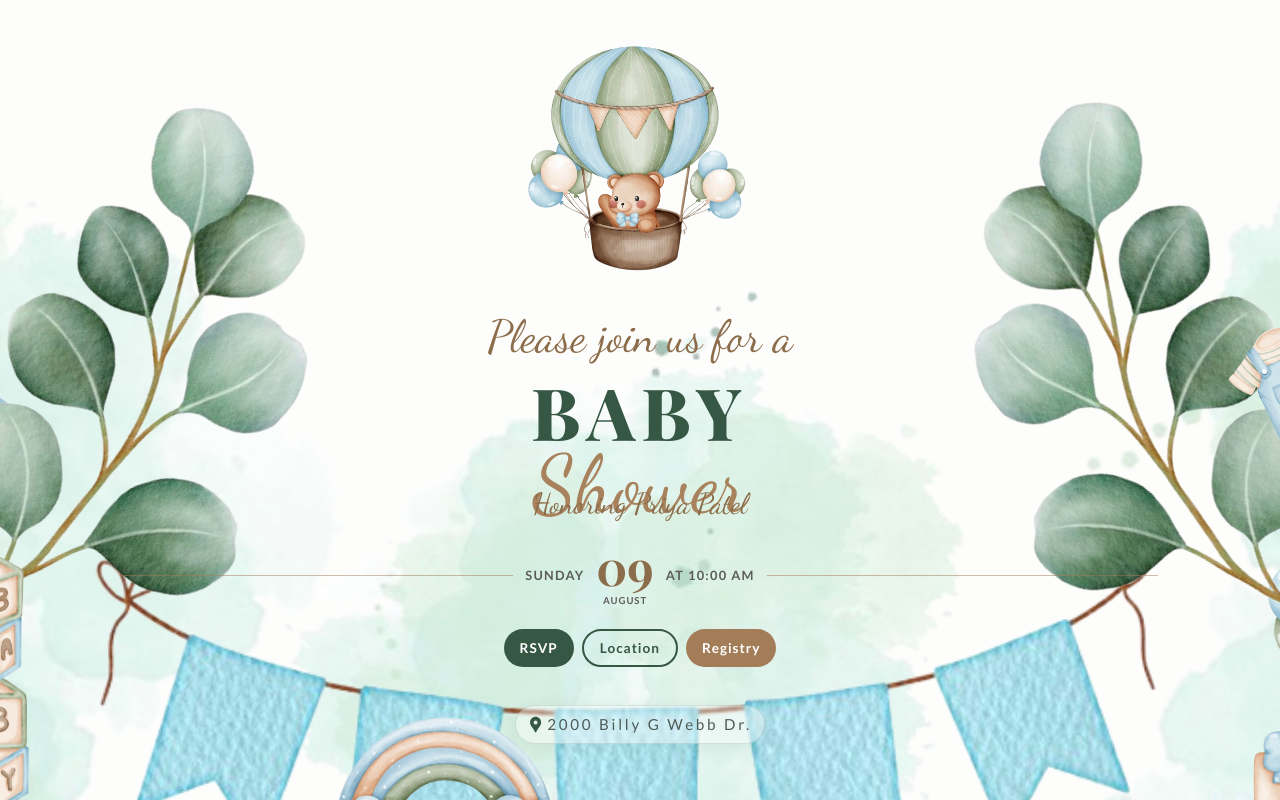
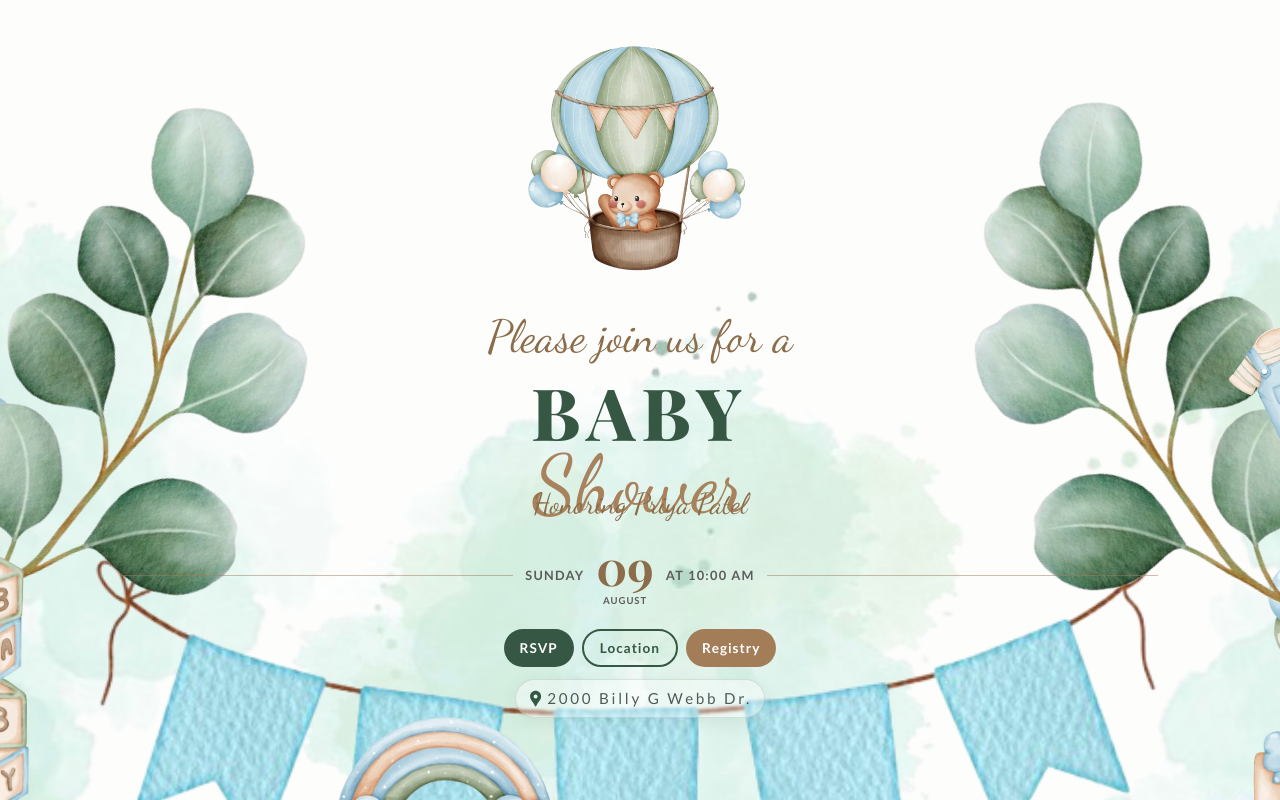
Before and after one commit to rajpatel923/babyshower, a Next.js app: page / in a window 1280 px wide. Built offline with nearby package versions, Linux system fonts and the light colour scheme; a web font is replaced by a local one.

Commit message:
Refactor layout and styles for location display in page component

```diff
--- a/src/app/globals.css
+++ b/src/app/globals.css
@@ -6,7 +6,7 @@ body {
   width: 100%;
   margin: 0;
   padding: 0;
-  overflow: hidden;
+
   background-image: url('/images/bg.png');
   background-size: cover;
   background-position: center;
--- a/src/app/page.tsx
+++ b/src/app/page.tsx
@@ -199,13 +199,13 @@ export default function MobileBabyShowerInvite() {
                     </a>
                 </motion.div>
 
-            </div>
+                <motion.div {...fadeUp(0.7)} className="mt-3 flex w-full items-center justify-center text-center font-(family-name:--font-lato) text-[clamp(0.85rem,2.5vw,0.95rem)] tracking-[0.18em] text-[#4f5b57]">
+                    <div className="inline-flex items-center gap-1 rounded-full border border-[#365744]/15 bg-white/40 px-3 py-2 shadow-[0_4px_18px_rgba(54,87,68,0.08)] backdrop-blur-[1px]">
+                        <MdLocationPin className="shrink-0 scale-125 text-[#365744]" />
+                        <span className="whitespace-normal leading-snug">2000 Billy G Webb Dr.</span>
+                    </div>
+                </motion.div>
 
-            <div className="absolute z-30 bottom-[6%] flex w-[90%] items-center justify-center px-4 py-2 text-center font-(family-name:--font-lato) text-[clamp(0.85rem,2.5vw,0.95rem)] tracking-[0.18em] text-[#4f5b57]">
-                <div className="inline-flex items-center gap-1 rounded-full border border-[#365744]/15 bg-white/40 px-3 py-2 shadow-[0_4px_18px_rgba(54,87,68,0.08)] backdrop-blur-[1px]">
-                    <MdLocationPin className="shrink-0 scale-125 text-[#365744]" />
-                    <span className="whitespace-normal leading-snug">2000 Billy G Webb Dr.</span>
-                </div>
             </div>
 
             {/* --- BOTTOM DECORATIONS --- */}
```
